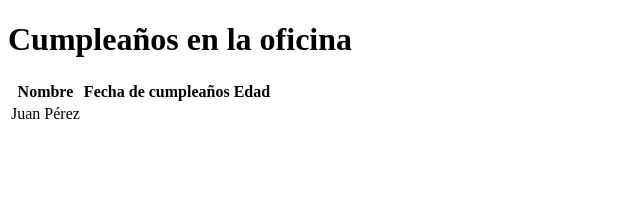
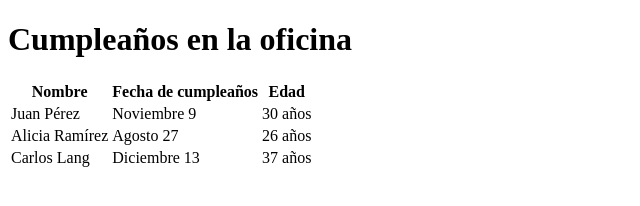
Before and after one commit to Josesp012/Ejercicios, a plain HTML site: page HTML/index.html in a window 1280 px wide. Shown: the whole page, without its empty margins (0-640 px from the left). Drawn offline with Linux system fonts and the light colour scheme.

Commit message:
tabla hecha

```diff
--- a/HTML/index.html
+++ b/HTML/index.html
@@ -17,9 +17,18 @@
         <tbody>
             <tr>
                 <td>Juan Pérez</td>
-                <td></td>
-                <td></td>
-                <td></td>
+                <td>Noviembre 9</td>
+                <td>30 años</td>
+            </tr>
+            <tr>
+                <td>Alicia Ramírez</td>
+                <td>Agosto 27</td>
+                <td>26 años</td>
+            </tr>
+            <tr>
+                <td>Carlos Lang</td>
+                <td>Diciembre 13</td>
+                <td>37 años</td>
             </tr>
         </tbody>
         </thead>
```
